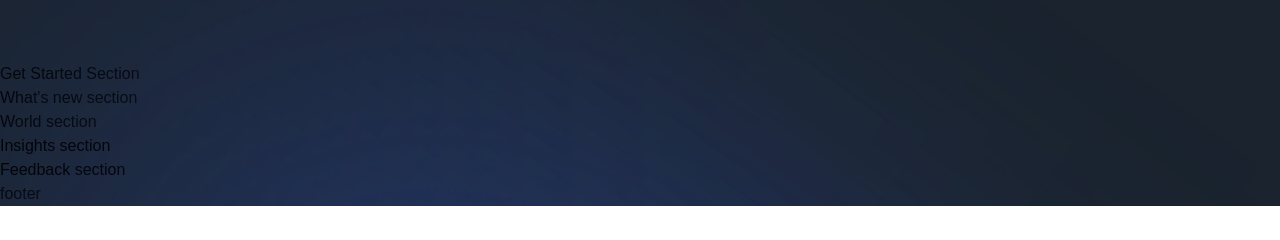
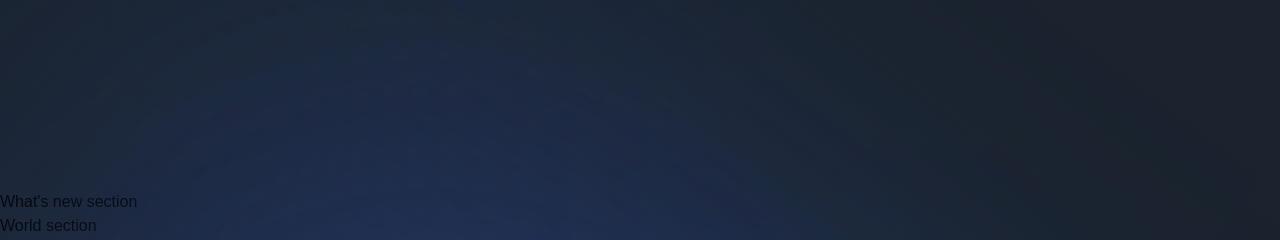
Before and after one commit to thongpt2617/metaverse-madness, a Next.js app: page / in a window 1280 px wide. Shown: the part 2594-2834 px from the top of the page. Before the commit the page ends 2800 px from the top, so only its background shows below. Built offline with nearby package versions, Linux system fonts and the light colour scheme; a web font is replaced by a local one.

Commit message:
[feat] draft

```diff
--- a/sections/GetStarted.jsx
+++ b/sections/GetStarted.jsx
@@ -1,8 +1,22 @@
-'use client';
+"use client";
+
+import { motion } from "framer-motion";
+import { TypingText, StartSteps, TitleText } from "../components";
+import styles from "../styles";
+import { staggerContainer, fadeIn, planetVariants } from "../utils/motion";
+import { startingFeatures } from "../constants";
 
 const GetStarted = () => (
-  <section>
-    Get Started Section
+  <section className={`${styles.paddings} relative z-10`}>
+    <motion.div
+      variants={staggerContainer}
+      initial="hidden"
+      whileInView="show"
+      viewport={{ once: false, amount: 0.25 }}
+      className={`${styles.innerWidth} mx-auto flex lg:flex-row flex-col`}
+    >
+      <div />
+    </motion.div>
   </section>
 );
 
```
